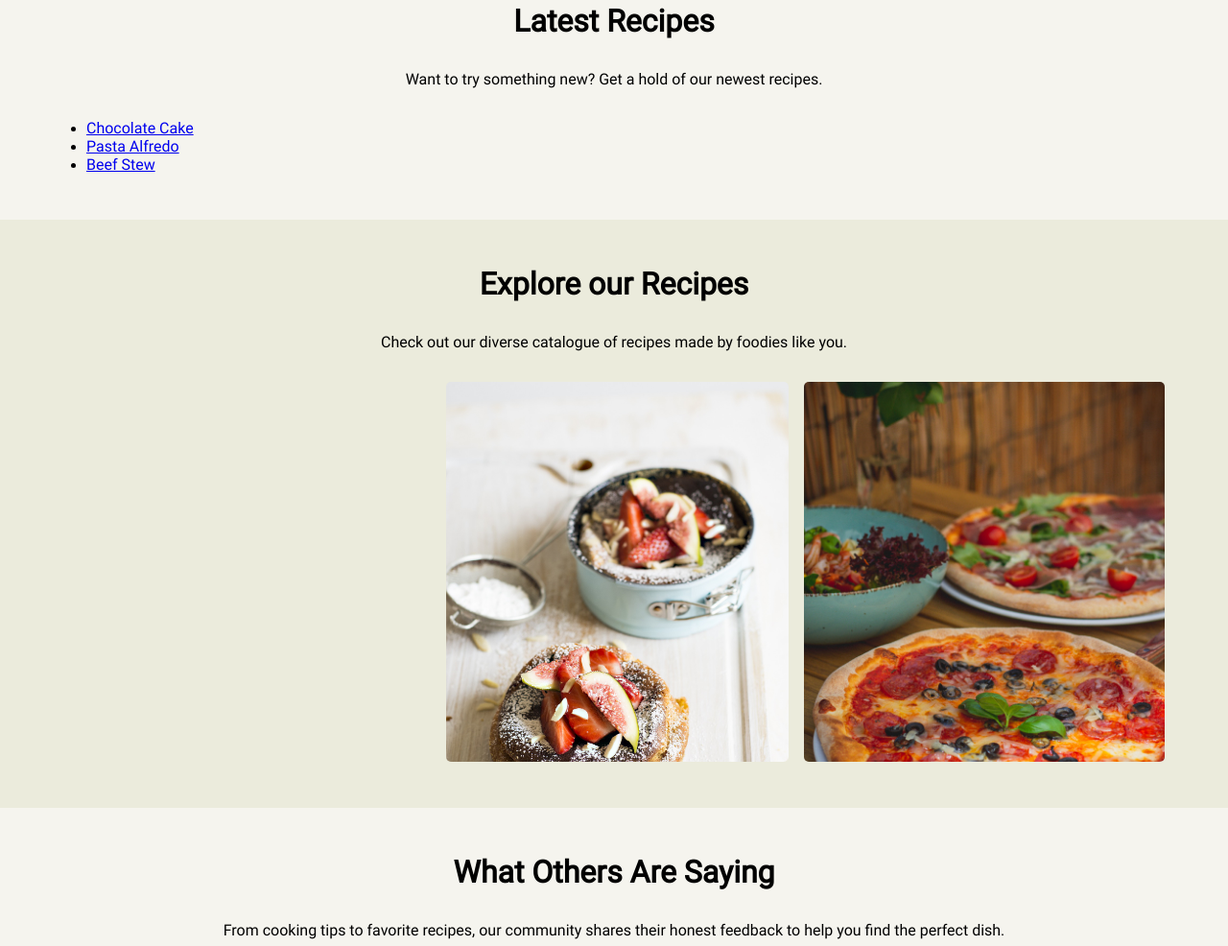
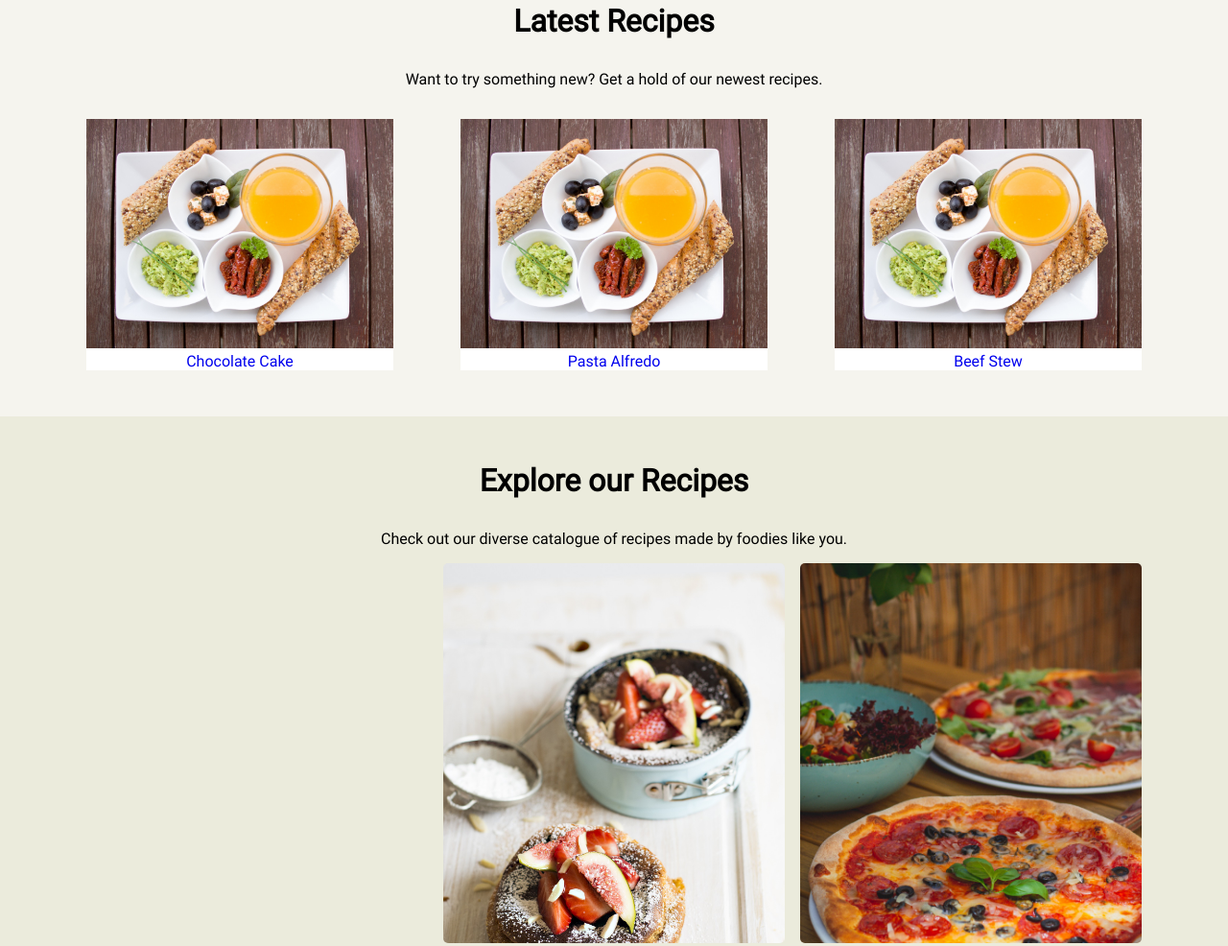
Before and after one commit to VanSandwyk/WebDevJavaScript, a plain HTML site: page index.html in a window 1280 px wide. Shown: the part 1117-2103 px from the top of the page at 96% size. Drawn offline with Linux system fonts and the light colour scheme.

Commit message:
latest recipes section

```diff
--- a/index.html
+++ b/index.html
@@ -105,14 +105,19 @@
           </p>
           <ul>
             <li>
-              <a href="recipes/chocolate_cake.html"> Chocolate Cake </a>
+              <a href="#">
+                <img src="img/plate2.jpg" />
+                <a href="recipes/chocolate_cake.html"> Chocolate Cake </a>
+              </a>
             </li>
 
             <li>
+              <img src="img/plate2.jpg" />
               <a href="recipes/chocolate_cake.html"> Pasta Alfredo </a>
             </li>
 
             <li>
+              <img src="img/plate2.jpg" />
               <a href="recipes/chocolate_cake.html"> Beef Stew </a>
             </li>
           </ul>
--- a/style.css
+++ b/style.css
@@ -478,6 +478,33 @@ address {
   text-align: center;
 }
 
+#latest-recipes ul {
+  list-style: none;
+  display: flex;
+  justify-content: space-between;
+  gap: 1rem;
+  flex: 1;
+}
+
+#latest-recipes ul li {
+  text-align: center;
+  width: min-content;
+  background-color: #ffffff;
+}
+
+#latest-recipes li img {
+  max-width: 20rem;
+  height: auto;
+  width: auto\9; /* ie8 */
+}
+
+#latest-recipes li a {
+  text-decoration: none;
+  box-sizing: border-box;
+  display: inline-block;
+  max-height: 10%;
+}
+
 /* explore recipes section on home page */
 #explore-sn {
 }
@@ -485,6 +512,7 @@ address {
   display: flex;
   flex-direction: column;
   align-items: center;
+  width: 100%;
 }
 
 #explore-sn .container p {
@@ -493,18 +521,25 @@ address {
 }
 
 #explore-sn .container ul {
-  display: grid;
-  grid-template-columns: auto auto auto;
+  display: flex;
+  justify-content: space-between;
   gap: 1rem;
   list-style: none;
-  width: min-content;
+  flex: 1;
+  width: 100%;
+}
+
+#explore-sn .container li {
+  width: 100%;
 }
 
 /* explore section image links */
 .explore-link {
   display: inline-block;
   box-sizing: border-box;
-  padding: max(10rem, 25%) max(7.2rem, 30%);
+  width: 100%;
+  height: 100%;
+  padding: clamp(5rem, 60%, 10rem) 0;
   background-size: cover;
   color: transparent;
   text-decoration: none;
@@ -512,7 +547,6 @@ address {
   text-align: center;
   border-radius: 5px;
   font-weight: bold;
-  margin-top: 1rem;
 }
 
 li:nth-child(1) .explore-link {
```
